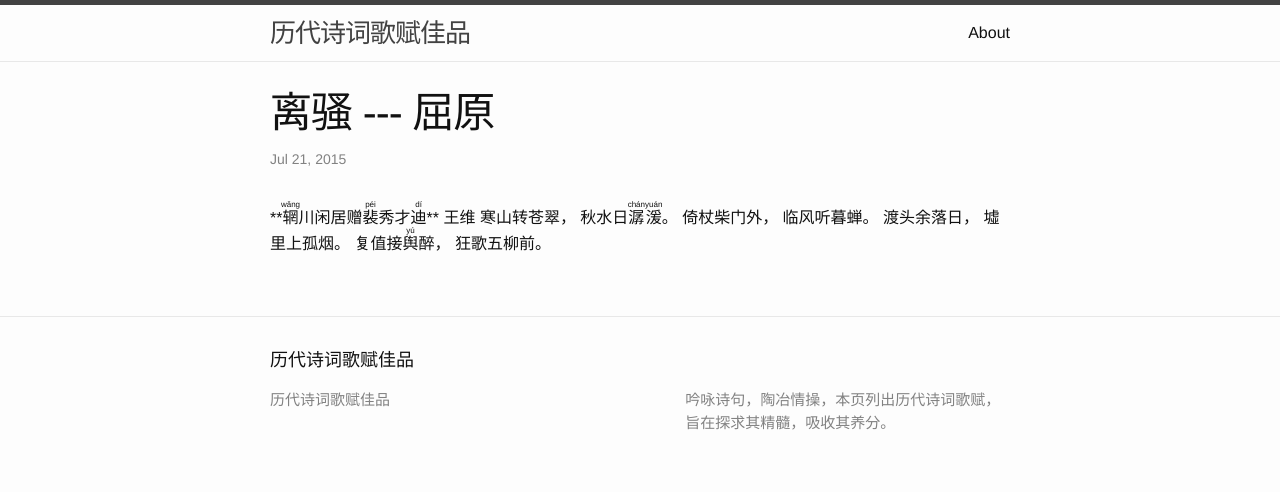
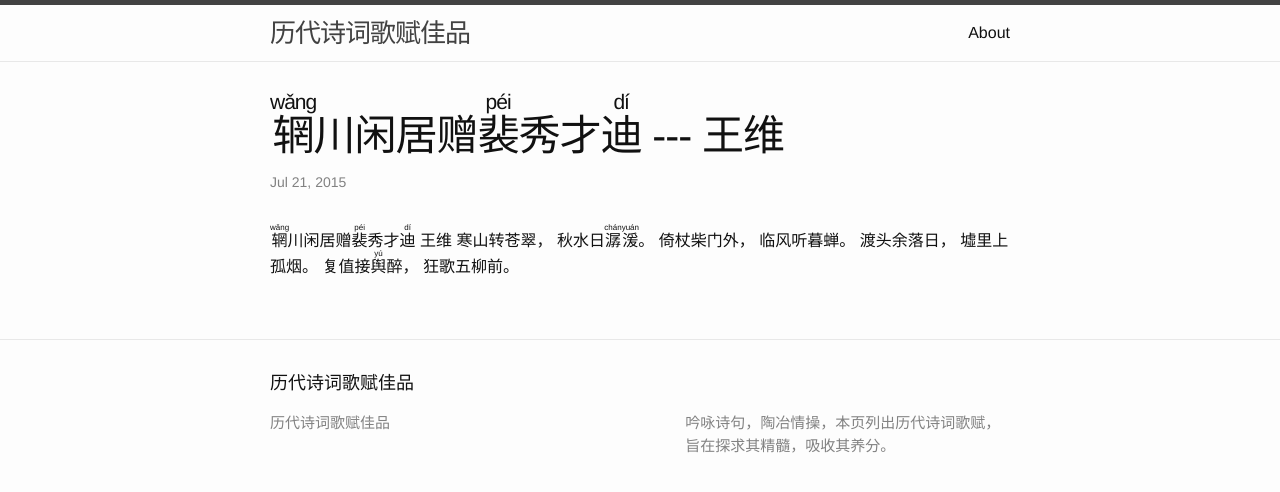
Before and after one commit to jixizh/christams-recipes, a Jekyll site: the page built from _posts/2015-08-03-wangwei-1.md, in a window 1280 px wide. Shown: the top 492 px of the page. Built offline with Jekyll 4.4.1, drawn with Linux system fonts in a browser that asks for light colours.

Commit message:
gh_wangwei_03/08/2015_4

```diff
--- a/_posts/2015-08-03-wangwei-1.md
+++ b/_posts/2015-08-03-wangwei-1.md
@@ -1,11 +1,11 @@
 ---
 layout: post
-title:  "离骚 --- 屈原"
+title:  "<ruby>辋<rt>wǎng</rt></ruby>川闲居赠<ruby>裴<rt>péi</rt></ruby>秀才<ruby>迪<rt>dí</rt></ruby> --- 王维"
 date:   2015-07-21 21:30:33
 categories: jekyll update
 ---
 <section>
-**<ruby>辋<rt>wǎng</rt></ruby>川闲居赠<ruby>裴<rt>péi</rt></ruby>秀才<ruby>迪<rt>dí</rt></ruby>**
+<ruby>辋<rt>wǎng</rt></ruby>川闲居赠<ruby>裴<rt>péi</rt></ruby>秀才<ruby>迪<rt>dí</rt></ruby>
 		王维
 
 寒山转苍翠，
```
